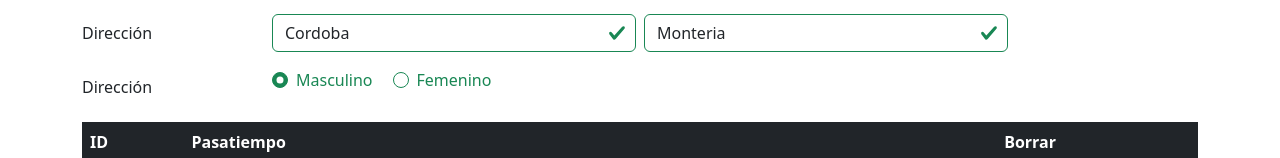
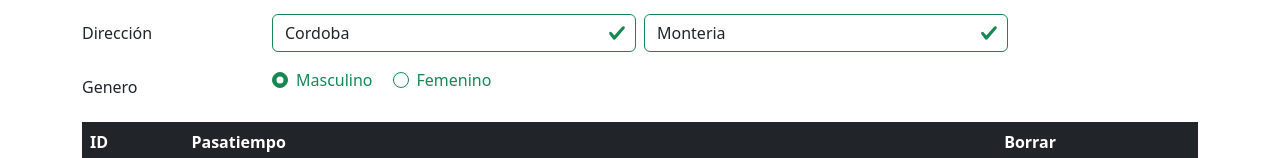
Before and after one commit to yisus1002/Formulario-reactivo-template, an Angular app: page /reactive in a window 1280 px wide. Shown: the part 442-600 px from the top of the page. Built offline with nearby package versions, Linux system fonts and the light colour scheme.

Commit message:
Se corrigion un error de escritura

```diff
--- a/src/app/pages/reactive/reactive.component.html
+++ b/src/app/pages/reactive/reactive.component.html
@@ -128,7 +128,7 @@
     </div>
   </div>
   <div class="form-group row mb-3">
-    <label class="col-2 col-form-label">Dirección</label>
+    <label class="col-2 col-form-label">Genero</label>
     <div class="col-8">
       <div class="d-flex" >
         <div class="form-check form-check-inline">
```
